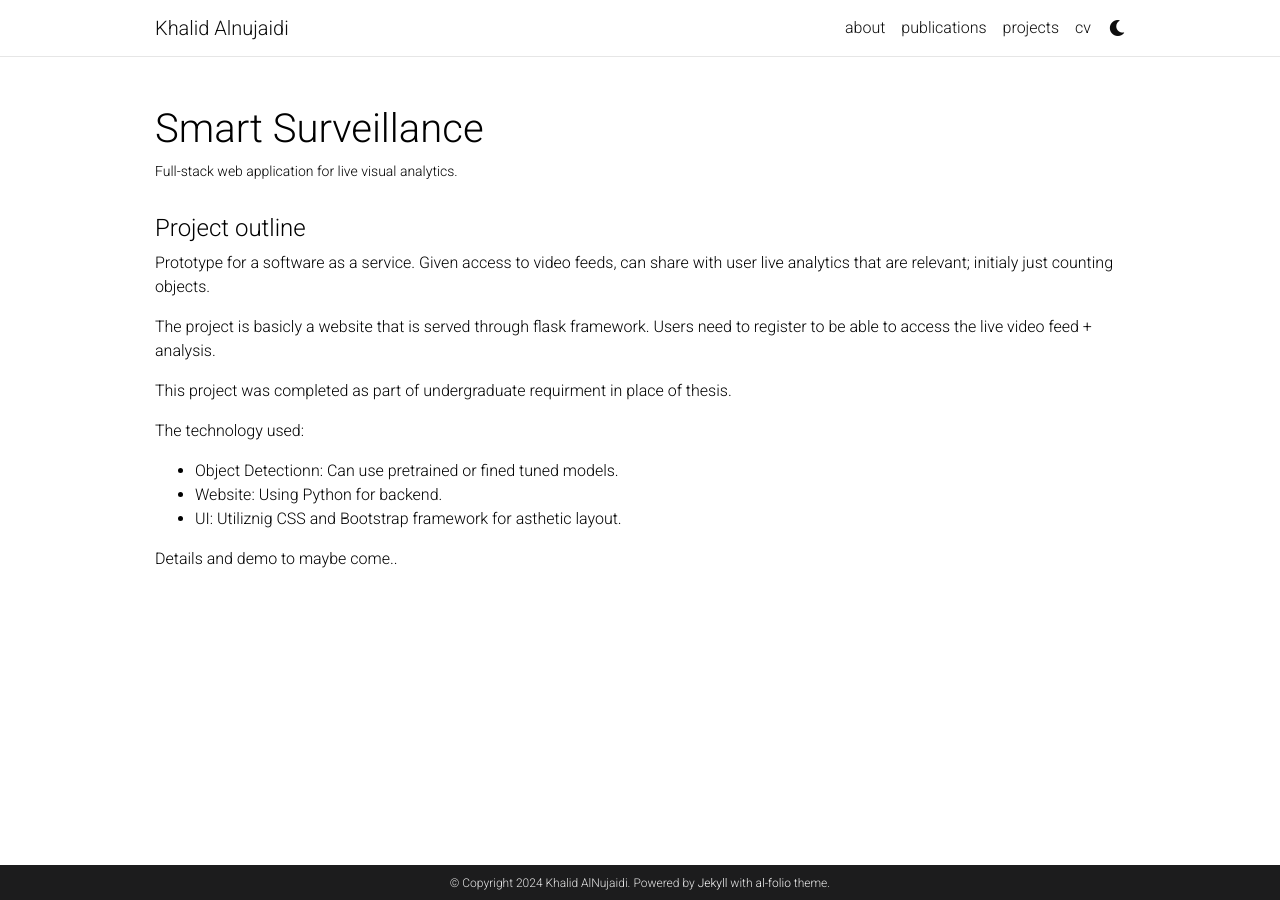
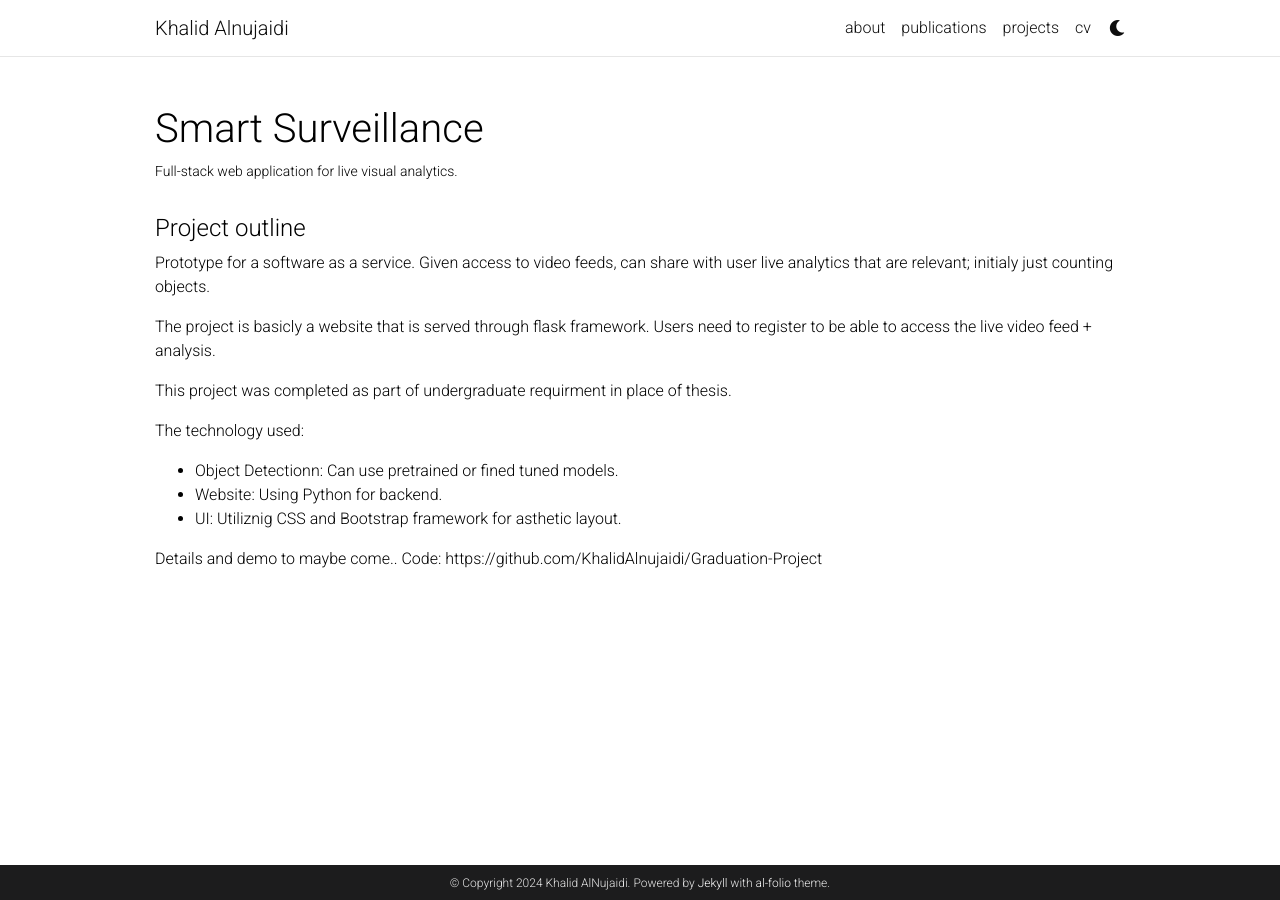
Before and after one commit to KhalidAlnujaidi/KhalidAlnujaidi.github.io, a Jekyll site: the page built from _projects/8_project.md, in a window 1280 px wide. Built offline with Jekyll 4.4.1, drawn with Linux system fonts in a browser that asks for light colours; comment, search, counter and statistics services are not loaded; a style sheet for code colours, icons or effects is not loaded; some of the changed lines change nothing that is shown.

Commit message:
new project added update

```diff
--- a/_projects/8_project.md
+++ b/_projects/8_project.md
@@ -23,4 +23,7 @@ The technology used:
 
 <p>
 Details and demo to maybe come..
+
+Code: <a> https://github.com/KhalidAlnujaidi/Graduation-Project </a>
+
 </p>
```
